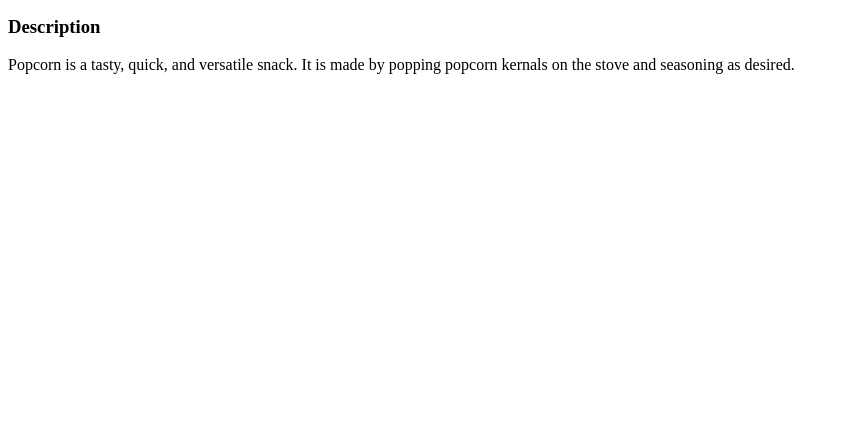
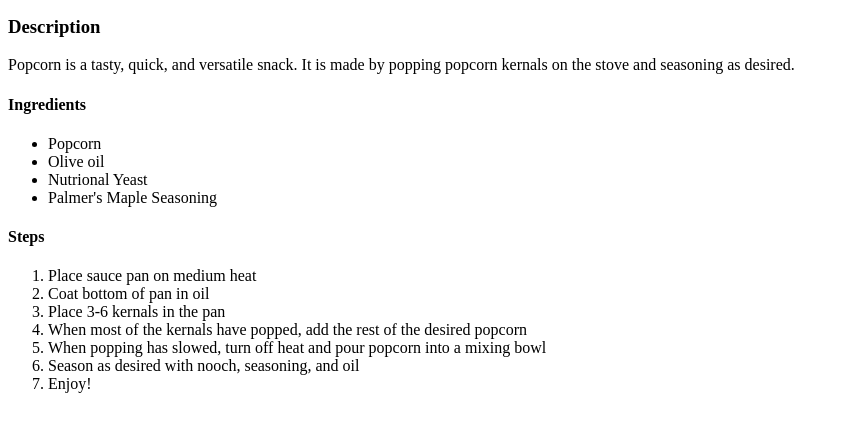
Before and after one commit to brttswdn/odin-recipes, a plain HTML site: page recipes/popcorn.html in a window 1280 px wide. Shown: the part 101-532 px from the top of the page, without its empty margins (0-845 px from the left). Drawn offline with Linux system fonts and the light colour scheme.

Commit message:
Update popcorn with ingredients and steps

```diff
--- a/recipes/popcorn.html
+++ b/recipes/popcorn.html
@@ -50,5 +50,30 @@
             popcorn kernals on the stove and seasoning as desired.
         </p>
 
+        <h4>Ingredients</h4>
+        <ul>
+            <li>Popcorn</li>
+            <li>Olive oil</li>
+            <li>Nutrional Yeast</li>
+            <li>Palmer's Maple Seasoning</li>
+        </ul>
+
+        <h4>Steps</h4>
+        <ol>
+            <li>Place sauce pan on medium heat</li>
+            <li>Coat bottom of pan in oil</li>
+            <li>Place 3-6 kernals in the pan</li>
+            <li>When most of the kernals have popped,
+                add the rest of the desired popcorn
+            </li>
+            <li>When popping has slowed, turn off heat
+                and pour popcorn into a mixing bowl
+            </li>
+            <li>Season as desired with nooch, seasoning,
+                 and oil</li>
+            <li>Enjoy!</li>
+
+        </ol>
+
     </body>
 </html>
```
